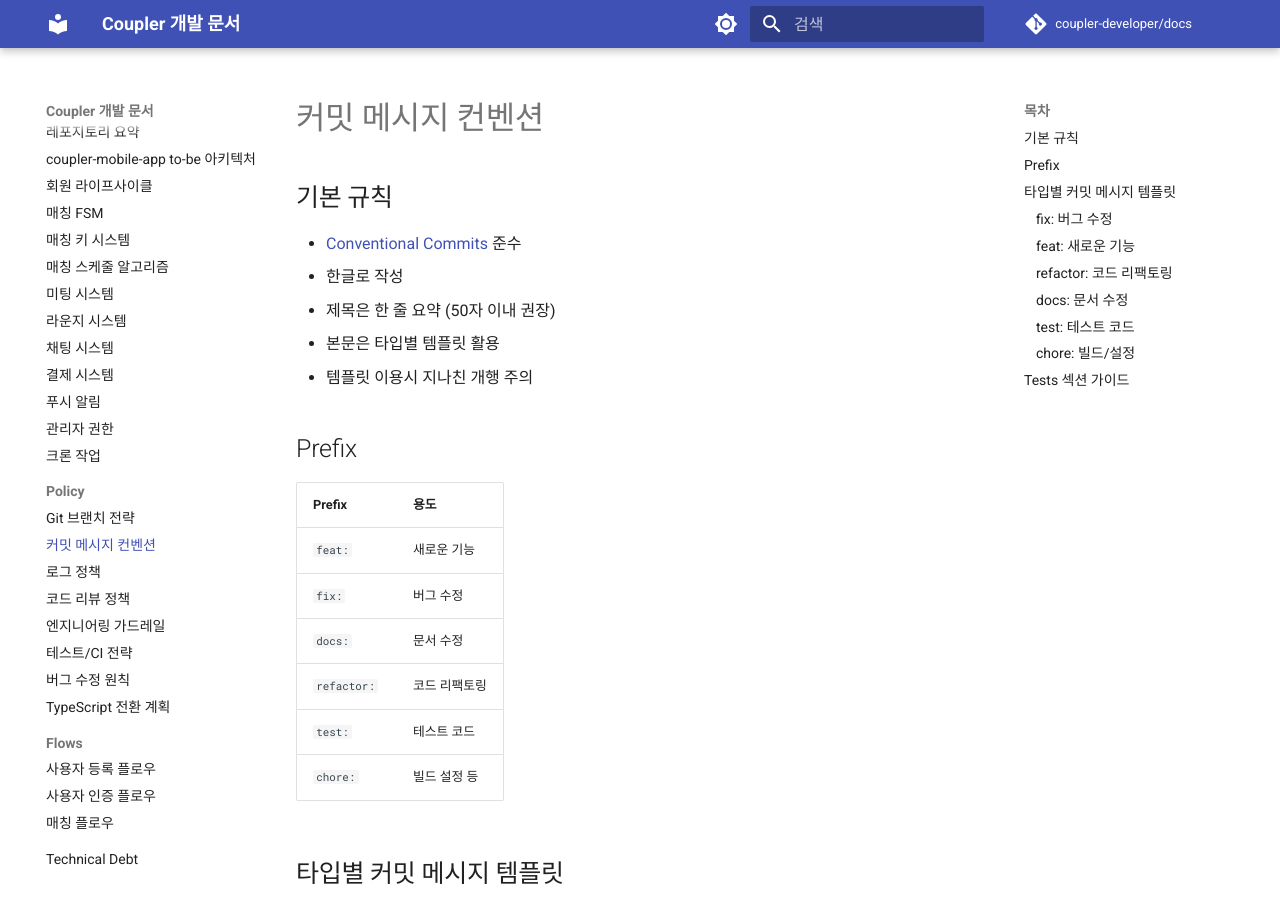
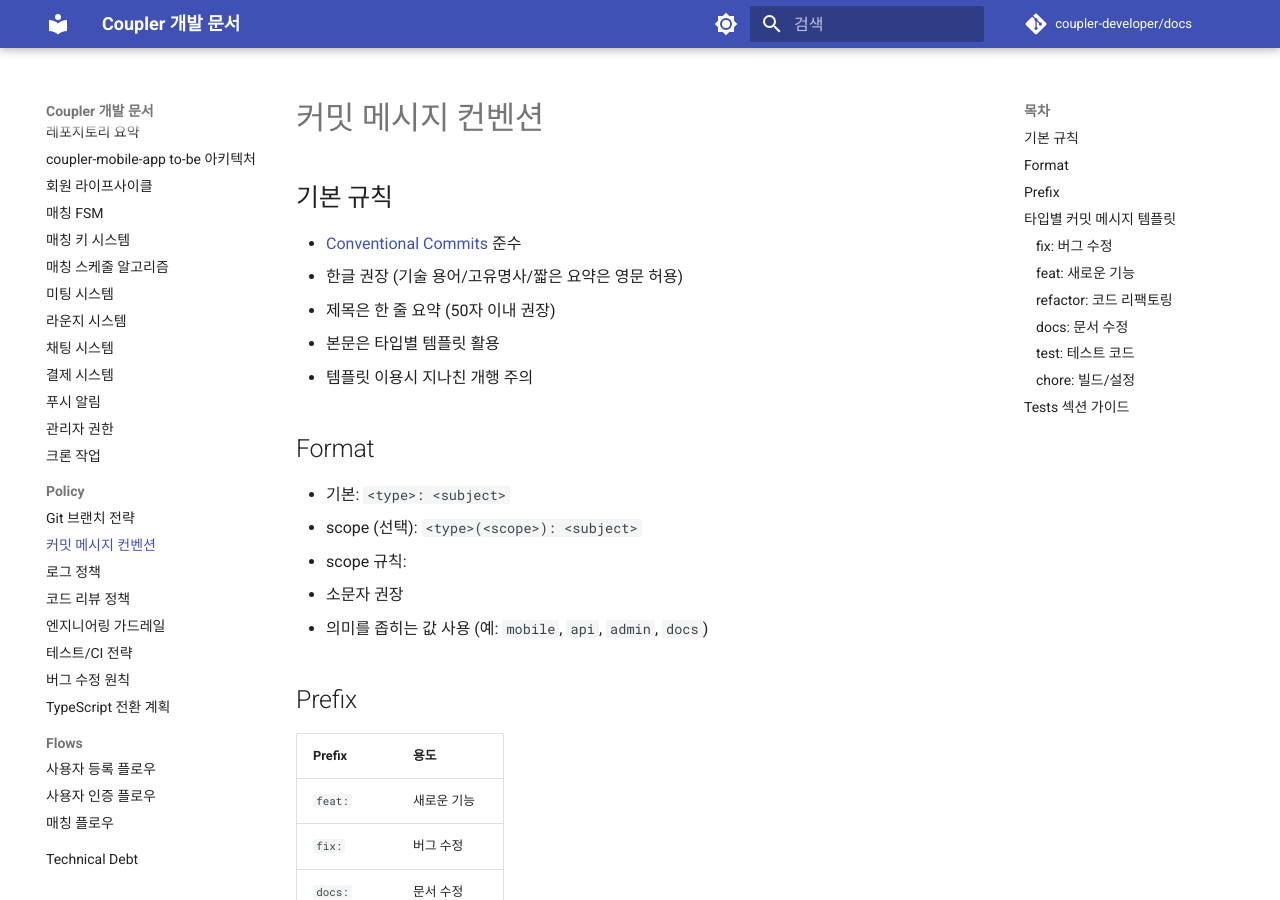
Before and after one commit to coupler-developer/docs, an MkDocs documentation site: the page built from content/policy/commit-convention.md, in a window 1280 px wide and 900 px high. Built offline with MkDocs 1.6.1 and Material for MkDocs 9.7.7, drawn with Linux system fonts in a browser that asks for light colours; comment, search, counter and statistics services are not loaded.

Commit message:
docs: 커밋 메시지 scope/영문 허용 규칙 추가

```diff
--- a/content/policy/commit-convention.md
+++ b/content/policy/commit-convention.md
@@ -3,10 +3,18 @@
 ## 기본 규칙
 
 - [Conventional Commits](https://www.conventionalcommits.org/ko/v1.0.0/) 준수
-- 한글로 작성
+- 한글 권장 (기술 용어/고유명사/짧은 요약은 영문 허용)
 - 제목은 한 줄 요약 (50자 이내 권장)
 - 본문은 타입별 템플릿 활용
 - 템플릿 이용시 지나친 개행 주의
+
+## Format
+
+- 기본: `<type>: <subject>`
+- scope (선택): `<type>(<scope>): <subject>`
+- scope 규칙:
+  - 소문자 권장
+  - 의미를 좁히는 값 사용 (예: `mobile`, `api`, `admin`, `docs`)
 
 ## Prefix
 
```
